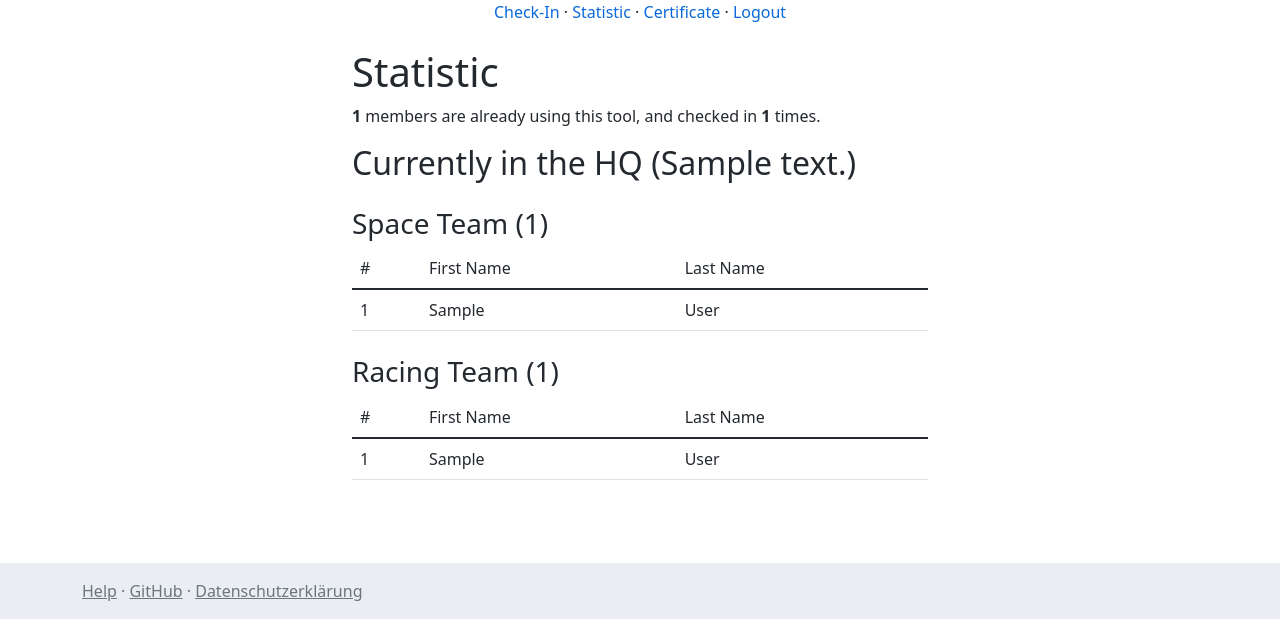
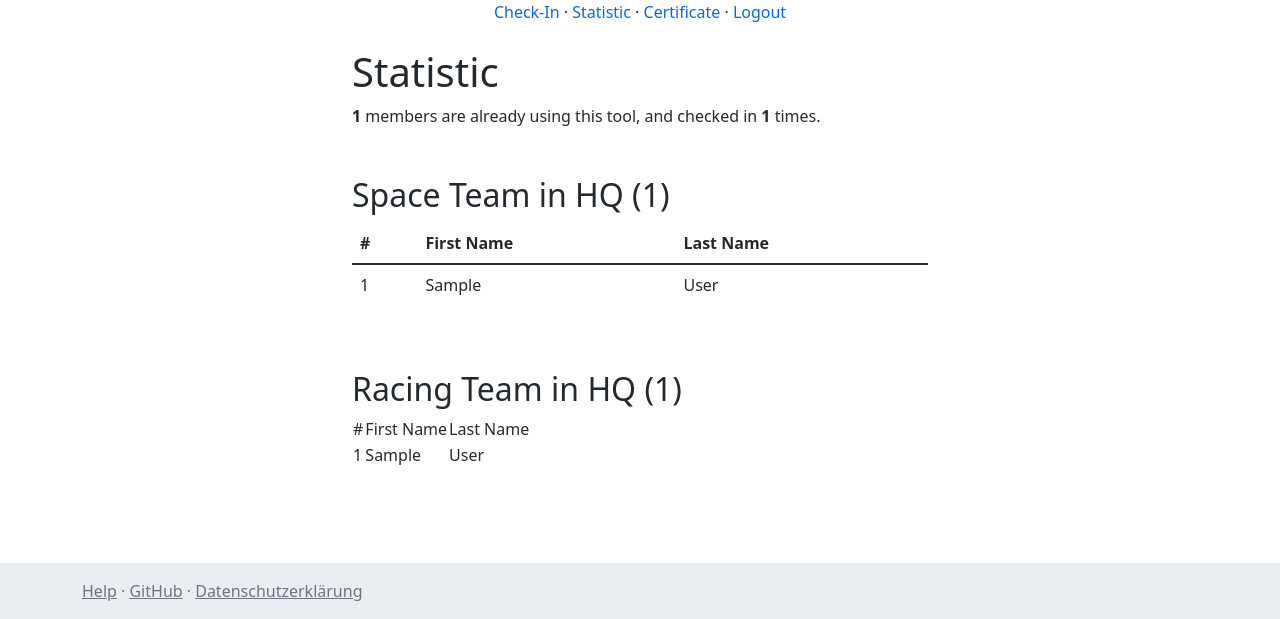
Before and after one commit to SpaceTeam/space-trace, a Flask app: template space_trace/templates/statistic.html in a window 1280 px wide. Shown: the part 181-800 px from the top of the page. Run offline with Flask 2, Linux system fonts and the light colour scheme; tables that the repository leaves empty hold one stand-in row (values such as "Sample post"); the template is opened without the code that fills it: values that come from a table or form of the project are taken from there, most other values are stand-ins (such as "Sample title", 1, 10 or a date in 2020); some libraries are stand-ins or nearby versions.

Commit message:
Improve statistics UX for racing team The racing team has now their member names over the space users which makes sense as they will probably only be interested in their own members.

```diff
--- a/space_trace/templates/statistic.html
+++ b/space_trace/templates/statistic.html
@@ -1,25 +1,35 @@
 {% extends "layout.html" %}
 {% block body %}
 <h1>Statistic</h1>
-<p>
 <strong>{{total_users}}</strong> members are already using this tool, and
 checked in <strong>{{total_visits}}</strong> times.
-</p>
 
-<h2>Currently in the HQ ({{active_visits}})</h2>
+<!-- <h2>Currently in the HQ ({{active_visits}})</h2> -->
 {% if user is none %}
 🔒 <i>Only logged in users can see the names.</i>
 {% else %}
 
-<div class="mt-4">
-    <h3>Space Team ({{active_users_st | length}})</h3>
+<style>
+    .team-tables {
+        display: flex;
+        flex-direction: column;
+    }
+
+    tr:last-child {
+        border-bottom: 0px solid transparent !important;
+    }
+</style>
+
+<div class="team-tables">
+    <div class="mt-5" {%if user.team=='space' %} style="order: -1" {%endif%}>
+        <h2>Space Team in HQ ({{active_users_st | length}})</h2>
         {% if active_users_st|length > 0%}
         <table class="table">
             <thead>
                 <tr>
-                <td>#</td>
-                <td>First Name</td>
-                <td>Last Name</td>
+                    <td><strong>#</strong></td>
+                    <td><strong>First Name</strong></td>
+                    <td><strong>Last Name</strong></td>
                 </tr>
             </thead>
             <tbody>
@@ -37,12 +47,15 @@
     </div>
     {%else%}
     <i>There is nobody to see.</i>
+</div>
+
 {% endif %}
 
-<div class="mt-4">
-    <h3>Racing Team ({{active_users_rt | length}})</h3>
+
+<div class="mt-5" {%if user.team=='racing' %} style="order: -1" {%endif%}>
+    <h2>Racing Team in HQ ({{active_users_rt | length}})</h2>
     {% if active_users_rt|length > 0%}
-    <table class="table">
+    <table class="fancy-table">
         <thead>
             <tr>
                 <td>#</td>
@@ -65,6 +78,8 @@
 </div>
 {%else%}
 <i>There is nobody to see.</i>
+</div>
+</div>
 {% endif %}
 {% endif %}
 {% endblock %}
```
Also changed, not shown: space_trace/cli.py (+11 -0 lines). Lines whose indentation alone changed are shown as unchanged.
